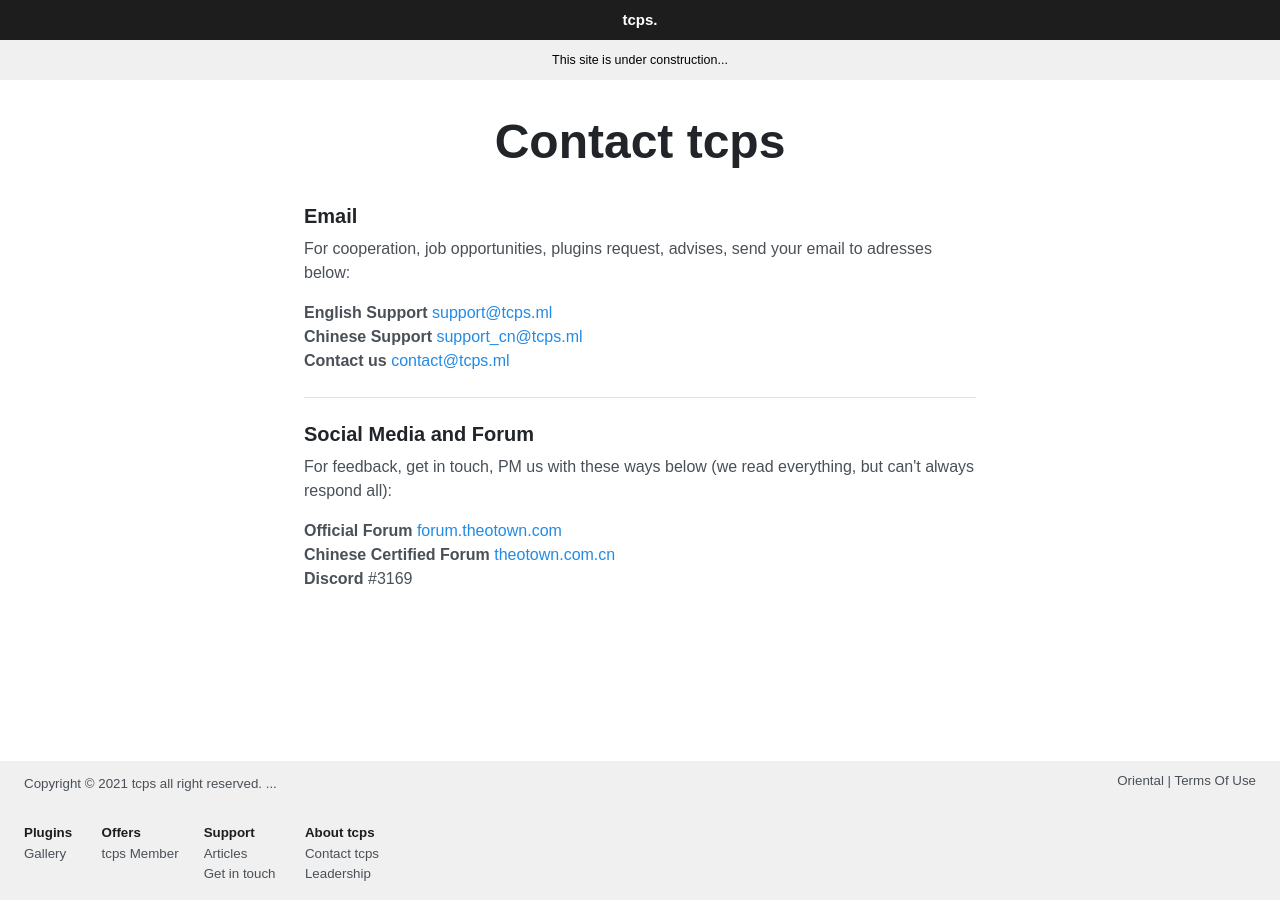
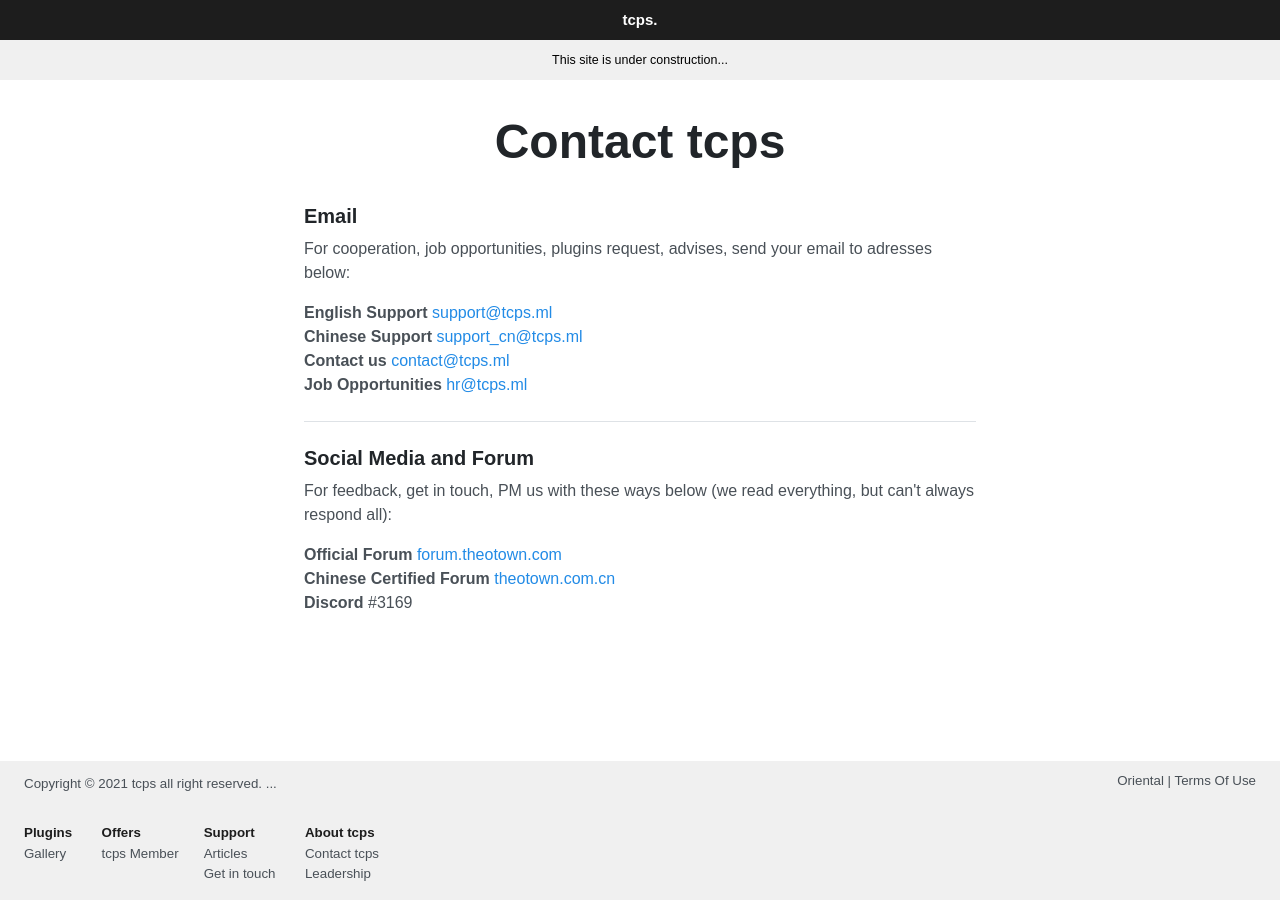
Before and after one commit to ttcps/ttcps.github.io, a Jekyll site: the page built from contact.html, in a window 1280 px wide. Built offline with Jekyll 4.4.1, drawn with Linux system fonts in a browser that asks for light colours.

Commit message:
Update contact.html

```diff
--- a/contact.html
+++ b/contact.html
@@ -17,6 +17,9 @@
     <li>
       <span style="font-weight: 600">Contact us </span><a href="mailto:contact@tcps.ml">contact@tcps.ml</a>
     </li>
+    <li>
+      <span style="font-weight: 600">Job Opportunities </span><a href="mailto:contact@tcps.ml">hr@tcps.ml</a>
+    </li>
 </ul>
 <hr>
     </div>
```
